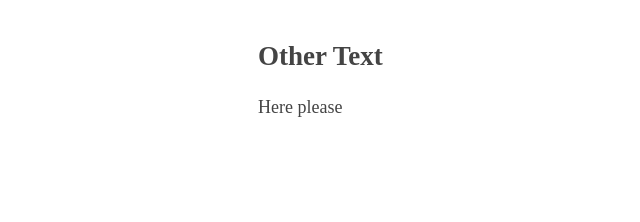
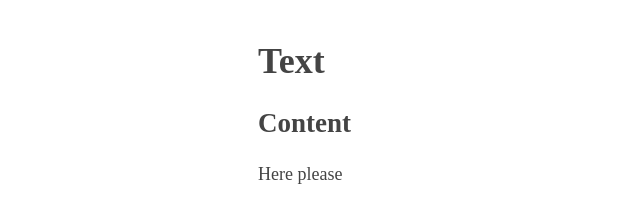
Before and after one commit to proprefenetre/proprefenetre.github.io, a plain HTML site: page index.html in a window 1280 px wide. Shown: the whole page, without its empty margins (57-697 px from the left). Drawn offline with Linux system fonts and the light colour scheme.

Commit message:
content 	modified:   index.html

```diff
--- a/index.html
+++ b/index.html
@@ -4,15 +4,15 @@
 <head>
     <meta charset="utf-8"></meta>
     <meta name="viewport" content="width=device-width", initial-scale=1"></meta>
-    <title>$title</title>
+    <title>there is no title</title>
     <link rel="stylesheet" type="text/css" href="style.css">
 </head>
 
 <body>
     <header>
-        <h1></h1>
+        <h1>Text</h1>
     </header>
-    <h2>Other Text</h2>
+    <h2>Content</h2>
     <p>Here please</p>
 </body>
 </html>
```
